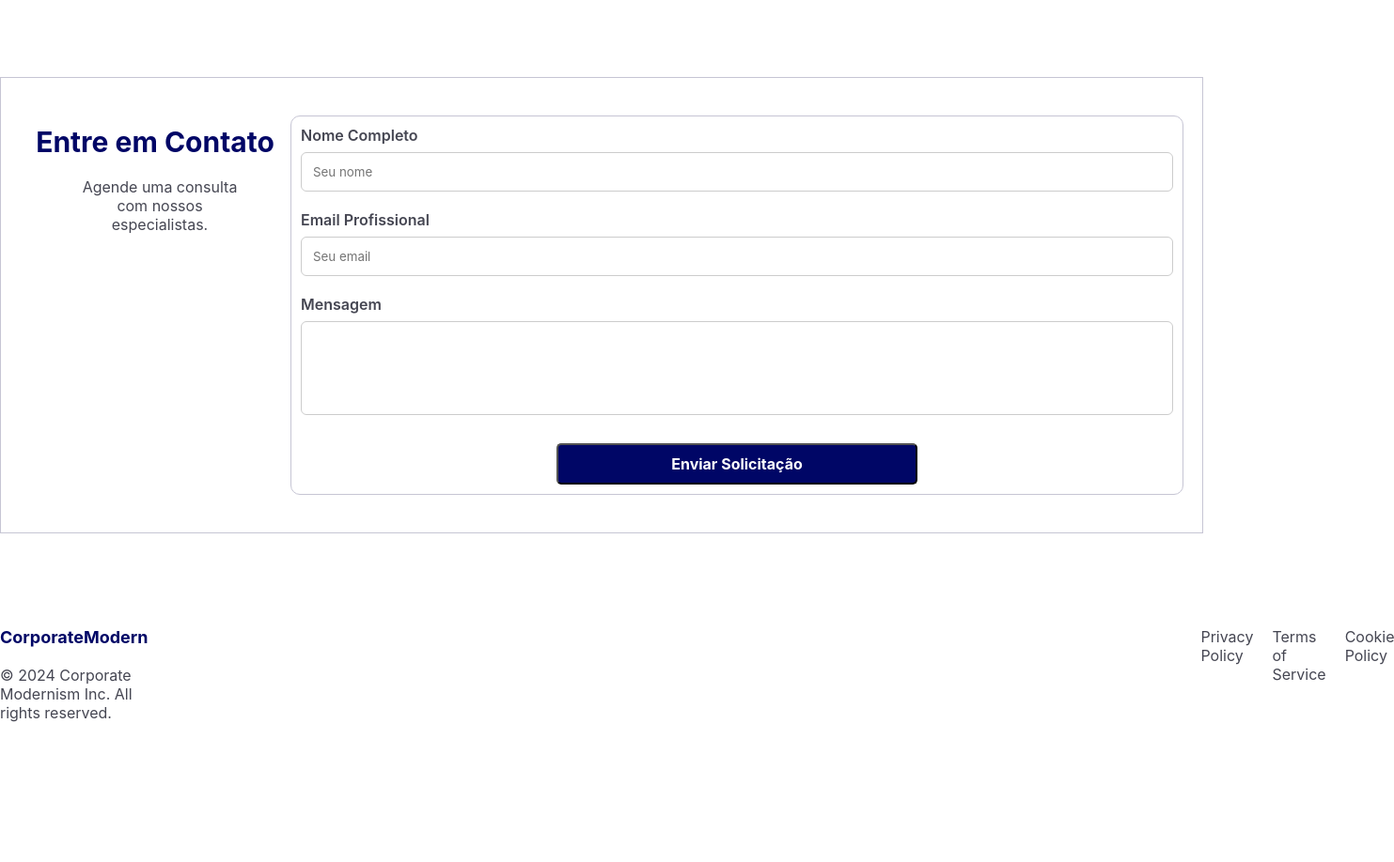
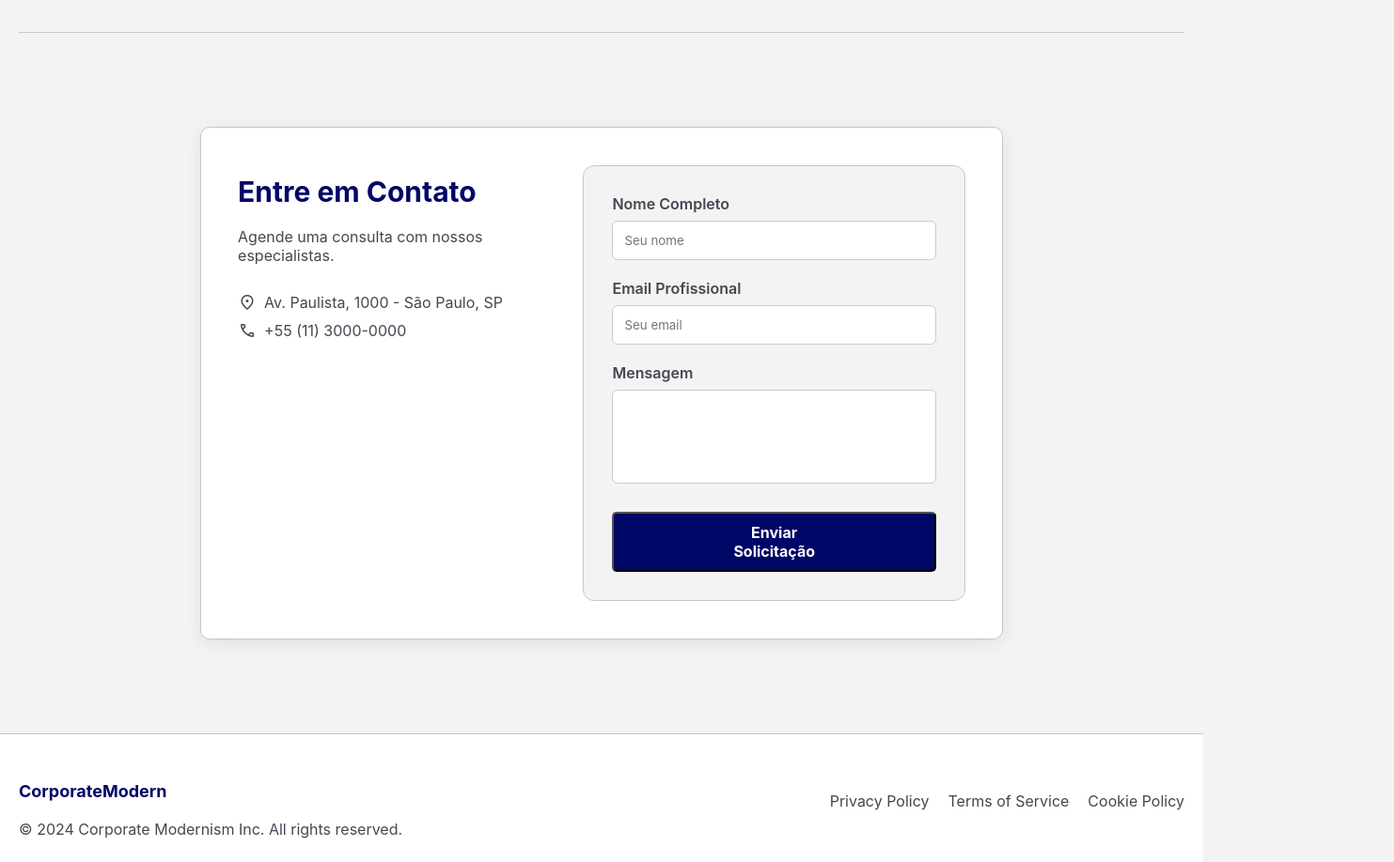
Before and after one commit to arthurSchgg/SiteInstitucionalExercicioFrontEnd, a plain HTML site: page index.html in a window 1280 px wide. Shown: the part 2200-3118 px from the top of the page at 94% size, 1483 px wide, since content can reach past the window. Before the commit the page ends 2989 px from the top, so only its background shows below. Drawn offline with nearby package versions, Linux system fonts and the light colour scheme.

Commit message:
Finaliza a página e a responsabilidade

```diff
--- a/css/style.css
+++ b/css/style.css
@@ -62,7 +62,7 @@ header {
     font-size: var(--font-size-h4);
     text-decoration: none;
     color: var(--tertiary-color);
-    transition: all 0.3 ease-in-out;
+    transition: all 0.3s ease-in-out;
 }
 
 .options-header a:hover {
@@ -209,7 +209,7 @@ header h1 {
 
 .know-about-us-img img {
     display: block;
-    width: 50%;
+    width: 100%;
 }
 
 .know-about-us-img-2 {
@@ -390,6 +390,11 @@ header h1 {
     box-sizing: border-box;
 }
 
+.title-subtitle-form {
+    display: flex;
+    flex-direction: row;
+}
+
 .title-form {
     padding: var(--padding);
     color: var(--primary-color);
@@ -410,8 +415,26 @@ header h1 {
     margin: 0 auto 20px auto;
 }
 
-.title-subtitle-form {
+
+.contact-info {
     display: flex;
+    flex-direction: column;
+    gap: 10px;
+    margin-top: 10px;
+}
+
+.contact-info p {
+    display: flex;
+    align-items: center;
+    gap: 8px;
+    color: var(--tertiary-color);
+    font-family: var(--font-family-text);
+    font-size: var(--font-size-text);
+}
+
+.contact-info .material-symbols-outlined {
+    font-size: 20px;
+    color: var(--tertiary-color);
 }
 
 .name-complete {
@@ -560,15 +583,30 @@ header h1 {
     }
 
     .title-subtitle-form {
+        flex-direction: column;
+    }
+
+    .contact-info {
         display: none;
     }
 
 }
 
 @media (min-width: 1040px){ /*Desktop*/
+    body {
+        background-color: var(--quaternary-color);
+    }
+
+    .container {
+        background-color: var(--quaternary-color);
+    }
 
     .hamburger-menu {
         display: none;
+    }
+
+    header {
+        background-color: var(--secondary-color);
     }
 
     header h1 {
@@ -600,11 +638,10 @@ header h1 {
 
     .know-about-us {
         flex-direction: row;
-        background-color: var(--secondary-color);
         border-top: 1px solid var(--border-color);
         border-bottom: 1px solid var(--border-color);
         width: calc(100% - 40px);
-        margin: 0 auto 100px auto;
+        margin: 0 auto 90px auto;
     }
 
     .introduction-button {
@@ -626,11 +663,18 @@ header h1 {
 
     .know-about-us-text {
         font-size: clamp(0.5rem, 1.5rem, 2.5rem);
-        max-width: 80%;
+        max-width: 90%;
         text-align: left;
         margin-left: 30px;
-        background-color: var(--quaternary-color);
+        background-color: #c6c5d43c;
         padding: 3px;
+    }
+
+    .our-services {
+        border-bottom: 1px solid var(--border-color);
+        padding-bottom: 100px;
+        width: calc(100% - 40px);
+        margin: 0 auto 100px auto;
     }
 
     .blocks-our-services {
@@ -641,11 +685,19 @@ header h1 {
         display: flex;
         flex-direction: row;
         background-color: var(--secondary-color);
+        margin: 0 auto 100px auto;
+        max-width: 70%;
+        border-radius: 10px;
+        box-shadow: 0 4px 20px rgba(0, 0, 0, 0.08);
     }
 
     .form-contact {
         display: flex;
         flex-direction: column;
+        background-color: var(--quaternary-color);
+        max-width: 50%;
+        border-radius: 12px;
+        padding: 30px;
     }
 
     .title-subtitle-form {
@@ -653,17 +705,31 @@ header h1 {
         flex-direction: column;
     }
 
+    .title-form {
+        text-align: left;
+        max-width: 100%;
+    }
+
+    .subtitle-form {
+        text-align: left;
+        max-width: 90%;
+        margin-left: -10px;
+    }
+
+
     footer {
+        background-color: var(--secondary-color);
         display: flex;
         flex-direction: row;
-        gap: 70rem;
-        align-content: center;
-        margin-bottom: 20px;
+        justify-content: space-between;
+        align-items: center;
+        padding: 50px 20px 25px 20px;
+        border-top: 1px solid var(--border-color);
     }
 
     .footer-company {
         display: flex;
-        align-items: center;
+        align-items: flex-start;
     }
 
     .footer-title {
--- a/index.html
+++ b/index.html
@@ -144,6 +144,16 @@
                     <p>Agende uma consulta com nossos
                         especialistas.</p>
                 </div>
+                <div class="contact-info">
+                    <p>
+                        <span class="material-symbols-outlined">location_on</span>
+                        Av. Paulista, 1000 - São Paulo, SP
+                    </p>
+                    <p>
+                        <span class="material-symbols-outlined">call</span>
+                        +55 (11) 3000-0000
+                    </p>
+                </div>
             </div>
             <form action="#" class="form-contact">
                 <div class="name-complete">
```
Lines whose indentation alone changed are shown as unchanged.
